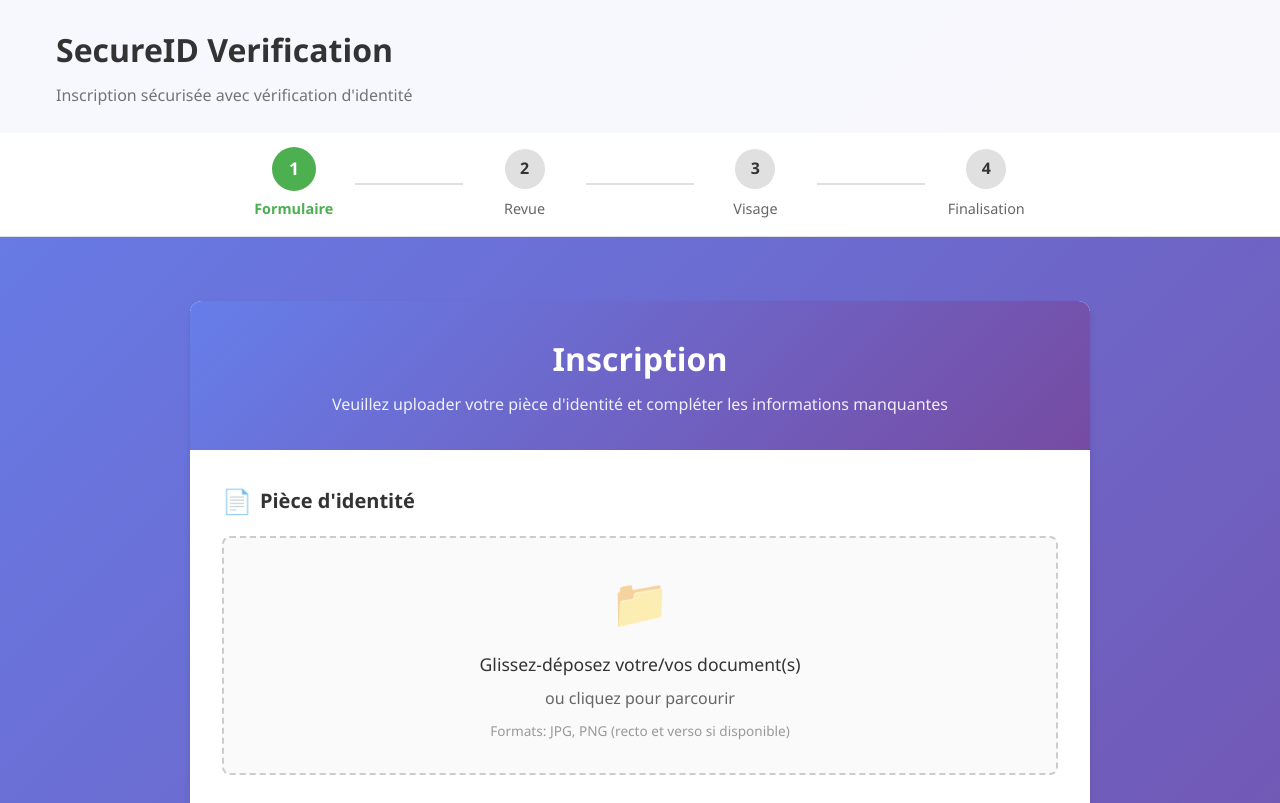
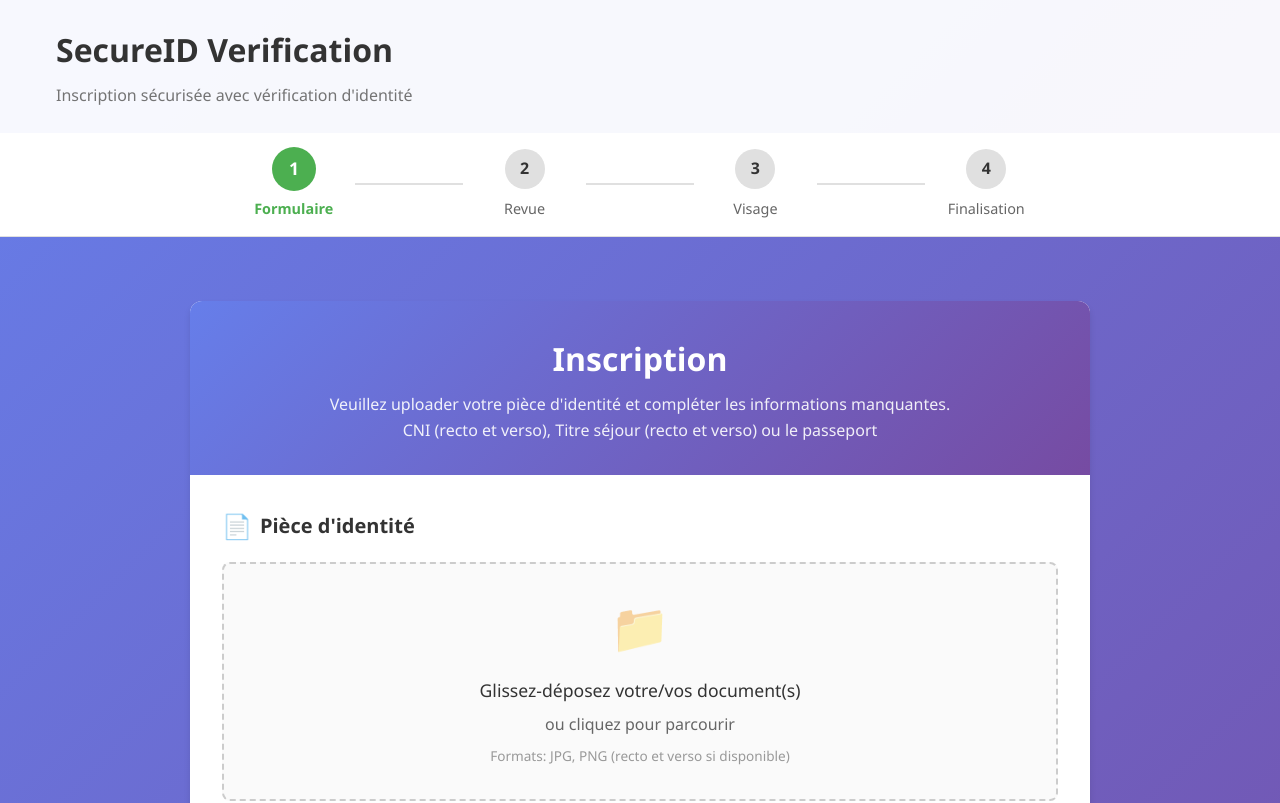
Before and after one commit to CamaraCamara1234/projet-sebekoakwaba, a React (Create React App) app in the folder document-extractor-frontend/: page / in a window 1280 px wide. Shown: the top 803 px of the page. Built offline with nearby package versions, Linux system fonts and the light colour scheme.

Commit message:
fixer le probleme d'ecrasement de fichiers

```diff
--- a/document-extractor-frontend/src/components/UnifiedRegistrationForm.jsx
+++ b/document-extractor-frontend/src/components/UnifiedRegistrationForm.jsx
@@ -40,12 +40,15 @@ const UnifiedRegistrationForm = ({ onSubmit, initialData, isUploading }) => {
   };
 
   const handleFileChange = (e) => {
-    const newFiles = Array.from(e.target.files);
-    if (newFiles.length > 0) {
-      setFiles(newFiles.slice(0, 2)); // Maximum 2 fichiers (recto/verso)
-      setErrors(prev => ({ ...prev, document: null }));
-    }
-  };
+  const newFiles = Array.from(e.target.files);
+  if (newFiles.length > 0) {
+    setFiles(prevFiles => {
+      const combinedFiles = [...prevFiles, ...newFiles];
+      return combinedFiles.slice(0, 2);
+    });
+    setErrors(prev => ({ ...prev, document: null }));
+  }
+};
 
   const handleDrop = (e) => {
     e.preventDefault();
@@ -123,7 +126,8 @@ const UnifiedRegistrationForm = ({ onSubmit, initialData, isUploading }) => {
       <div className="form-header">
         <h2>Inscription</h2>
         <p className="form-subtitle">
-          Veuillez uploader votre pièce d'identité et compléter les informations manquantes
+          Veuillez uploader votre pièce d'identité et compléter les informations manquantes.<br/>
+          CNI (recto et verso), Titre séjour (recto et verso) ou le passeport
         </p>
       </div>
 
```
